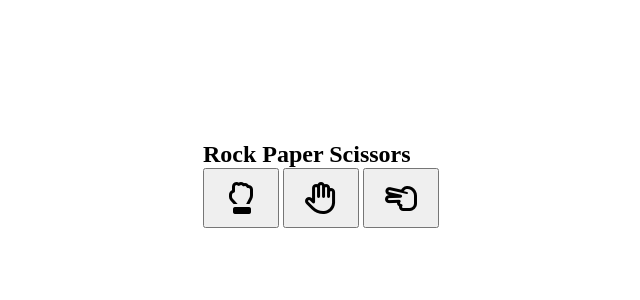
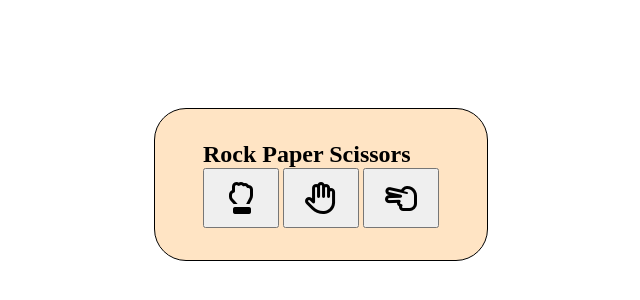
Before and after one commit to yusef-codes10/rock-paper-scissors, a plain HTML site: page game/index.html in a window 1280 px wide. Shown: the part 216-516 px from the top of the page, without its empty margins (319-959 px from the left). Drawn offline with Linux system fonts and the light colour scheme.

Commit message:
styling the game board

```diff
--- a/game/index.html
+++ b/game/index.html
@@ -17,7 +17,7 @@
   <body>
     <div class="game-board">
       <h2>Rock Paper Scissors</h2>
-      <div class="game-bts">
+      <div class="game-btns">
         <button id="rockBtn">
           <i class="fa-regular fa-hand-back-fist"></i>
         </button>
--- a/game/styles.css
+++ b/game/styles.css
@@ -11,11 +11,18 @@ body {
     align-items: center;
 }
 
-button {
+.game-board {
+    background-color: bisque;
+    border: 1px solid #000;
+    border-radius: 2rem;
+    padding: 2rem 3rem;
+}
+
+.game-btns button {
     padding: 12px 16px;
     cursor: pointer;
 }
 
-button i {
+.game-btns button i {
     font-size: 2rem;
 }
```
